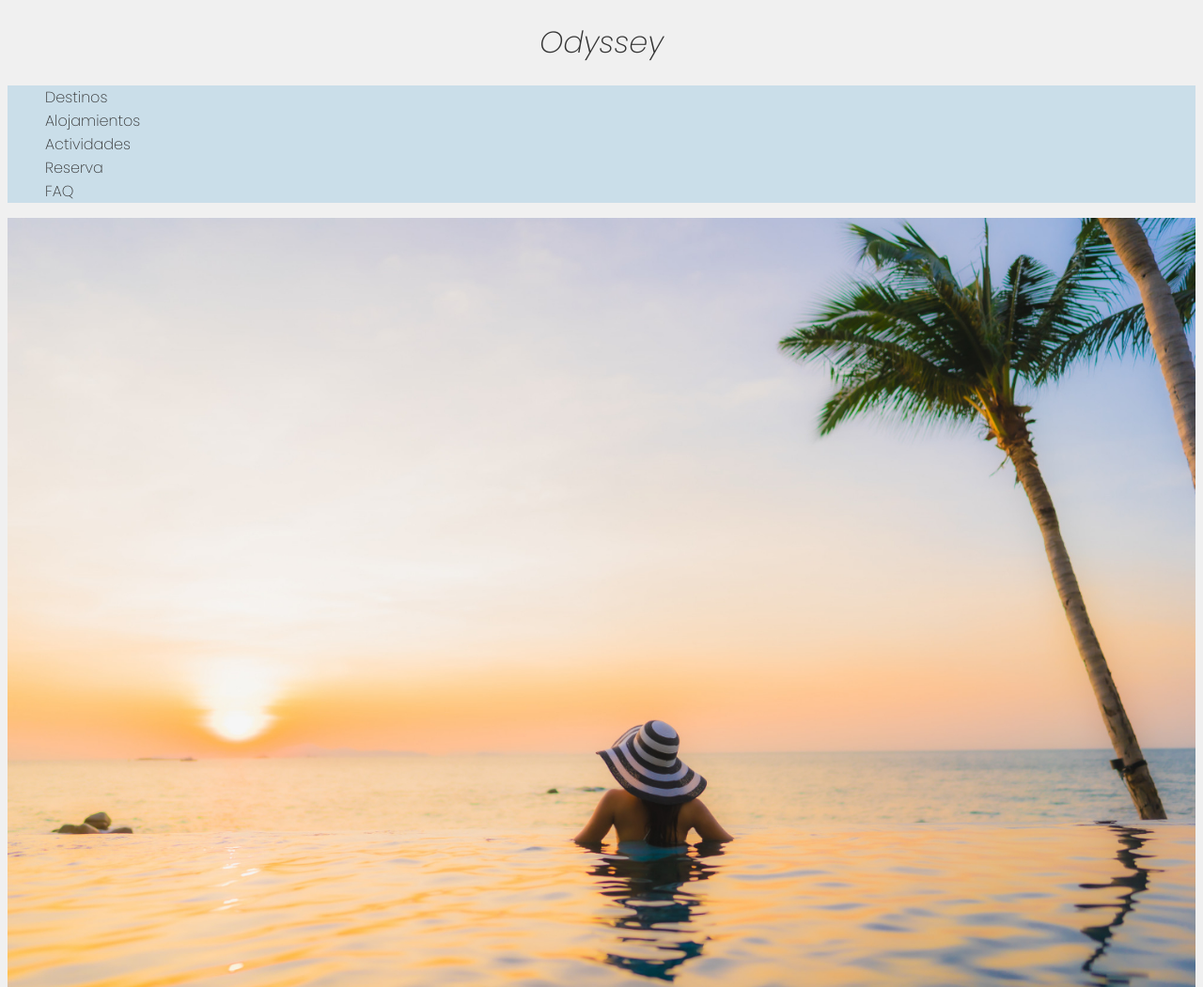
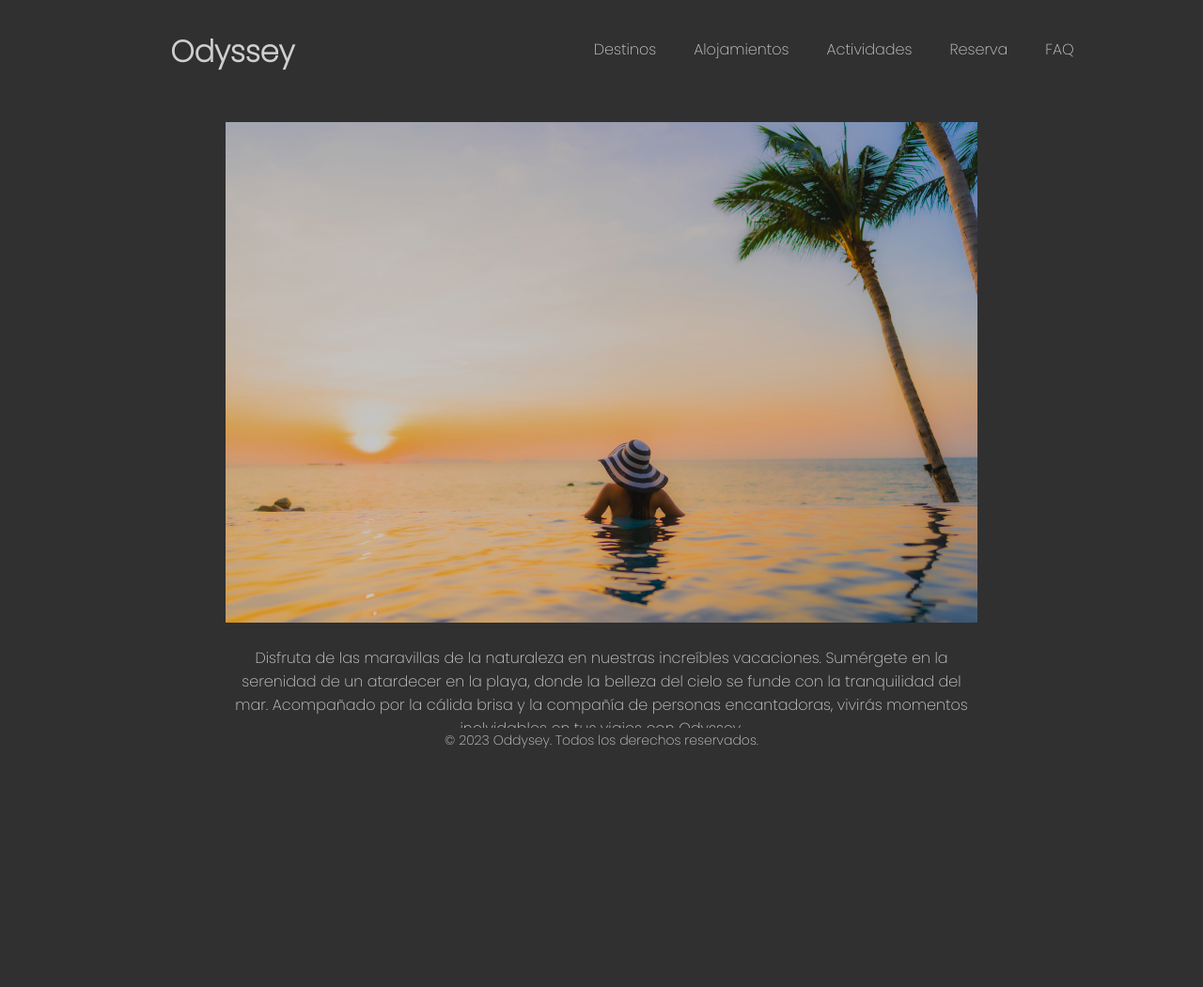
Before and after one commit to Dishape/DesarrolloWeb_Coderhouse, a plain HTML site: page index.html in a window 1280 px wide. Shown: the top 1051 px of the page at 94% size. After the commit the page ends 803 px from the top, so only its background shows below. Drawn offline with Linux system fonts and the light colour scheme.

Commit message:
modified:   index.html 	modified:   styles/style.css

```diff
--- a/index.html
+++ b/index.html
@@ -16,34 +16,58 @@
     />
   </head>
   <body>
-    <header>
-      <h1 class="main-title">Odyssey</h1>
+    <!-- NAVBAR -->
+    <header class="barra-menu">
+      <div class="bm-title--container">
+        <h1 class="bm-title">Odyssey</h1>
+      </div>
       <nav>
-        <ul>
-          <li><a href="./pages/destinos.html">Destinos</a></li>
-          <li><a href="./pages/alojamientos.html">Alojamientos</a></li>
-          <li><a href="./pages/actividades.html">Actividades</a></li>
-          <li><a href="./pages/reserva.html">Reserva</a></li>
-          <li><a href="./pages/faq.html">FAQ</a></li>
+        <ul class="bm-list">
+          <li class="bm-list--li">
+            <a href="./pages/destinos.html">Destinos</a>
+          </li>
+          <li class="bm-list--li">
+            <a href="./pages/alojamientos.html">Alojamientos</a>
+          </li>
+          <li class="bm-list--li">
+            <a href="./pages/actividades.html">Actividades</a>
+          </li>
+          <li class="bm-list--li">
+            <a href="./pages/reserva.html">Reserva</a>
+          </li>
+          <li class="bm-list--li"><a href="./pages/faq.html">FAQ</a></li>
         </ul>
       </nav>
     </header>
+    <div class="main-container">
       <main>
+        <!-- GALERIA -->
+        <section class="galeria-container">
+          <div class="main-img--container">
             <img
+              class="main-img"
               src="./assets/playa-atardecer.jpg"
               alt="Atardecer en una playa"
-        class="main-img"
             />
+          </div>
+        </section>
+        <section class="p-container">
           <p>
             Disfruta de las maravillas de la naturaleza en nuestras increíbles
-        vacaciones. Sumérgete en la serenidad de un atardecer en la playa, donde
-        la belleza del cielo se funde con la tranquilidad del mar. Acompañado
-        por la cálida brisa y la compañía de personas encantadoras, vivirás
-        momentos inolvidables en tus viajes con Odyssey.
+            vacaciones. Sumérgete en la serenidad de un atardecer en la playa,
+            donde la belleza del cielo se funde con la tranquilidad del mar.
+            Acompañado por la cálida brisa y la compañía de personas
+            encantadoras, vivirás momentos inolvidables en tus viajes con
+            Odyssey.
           </p>
+        </section>
       </main>
+      <!-- FOOTER -->
+    </div>
+    <div class="footer-container">
       <footer>
         <span>&copy; 2023 Oddysey. Todos los derechos reservados.</span>
       </footer>
+    </div>
   </body>
 </html>
--- a/styles/style.css
+++ b/styles/style.css
@@ -1,90 +1,148 @@
+/* RESET */
+
 * {
   font-family: "Poppins", sans-serif;
+  margin: 0;
+  padding: 0;
 }
 
 body {
-  background-color: #f0f0f0;
+  background-color: #303030;
 }
 
-.main-title {
-  color: #333;
-  font-weight: 200;
-  font-style: italic;
-  font-size: 32px;
+/* NAVBAR */
+
+.barra-menu {
+  display: flex;
+  justify-content: space-around;
+  width: 100%;
+  height: 70px;
+  padding: 20px;
+  position: fixed;
+  top: 0;
+  background-color: #303030;
+  z-index: 1;
+}
+
+.bm-title {
+  color: #cfcfcf;
+  text-align: center;
+}
+.bm-title--container {
+  width: 180px;
+  border-radius: 10px;
+  display: flex;
+  justify-content: center;
+  align-items: center;
+  transition: border-radius 0.3s ease, background-color 0.3s ease;
+}
+
+.bm-title--container:hover {
+  border-radius: 32px 64px;
+  background-color: #cfcfcf30;
+}
+
+.bm-list {
+  display: flex;
+}
+.bm-list--li:hover a {
+  text-decoration: underline;
+}
+
+.bm-list--li {
+  list-style-type: none;
+  padding: 20px;
+}
+
+.bm-list--li a {
+  text-decoration: none;
+  color: #cfcfcf;
+}
+
+/* MAIN CONTAINER */
+
+.main-container {
+  display: flex;
+  flex-direction: column;
+  align-items: center;
+  text-align: center;
+  margin-top: 100px;
+  padding: 10px;
+}
+
+/* GALERIA */
+
+.galeria-container {
+  display: flex;
+  flex-wrap: wrap;
+  justify-content: center;
+  text-align: center;
+  margin: 10px auto;
+  max-width: 800px;
+}
+
+.main-img--container {
+  display: flex;
+  justify-content: center;
+}
+
+.main-img {
+  max-width: 100%;
+  padding: 10px;
+  filter: brightness(0.8) saturate(120%);
+}
+
+.box-image {
+  max-width: 30%;
+  height: 400px;
+}
+
+/* Extras */
+
+.p-container {
+  padding: 5px;
+  max-width: 800px;
   text-align: center;
 }
 
-.main-title a {
-  text-decoration: none;
-  color: #333;
-  text-align: center;
+P {
+  color: #cfcfcf;
 }
 
-main {
-  text-align: center;
-}
-
-main p {
-  color: #333;
-  font-size: 15px;
-  font-weight: 200;
-  line-height: 1.5;
-  text-align: center;
-}
-
-h2{
+h2 {
   color: #333;
   font-weight: 200;
   font-style: bold;
   text-decoration: underline;
 }
-/* Nav */
-
-nav {
-  background-color: rgba(166, 206, 227, 0.5);
-}
-
-nav ul {
-  list-style-type: none;
-  font-weight: 200;
-}
-
-nav ul li a {
-  color: #333;
-  text-decoration: none;
-}
-
-/* Imagenes */
-
-.main-img {
-  max-width: 100%;
-  height: auto;
-}
-
-.box-image{
-  max-width: 30%;
-  height: 400px;
-}
 
 /* Footer */
 
-footer {
-  background-color: rgba(253, 191, 111, 0.5);
+.footer-container {
+  position: fixed;
+  bottom: 0;
+  left: 0;
+  width: 100%;
+  display: flex;
+  justify-content: center;
+  align-items: center;
   text-align: center;
   font-weight: 100;
+  background-color: #303030;
 }
 
 footer span {
-  color: #333333;
+  color: #cfcfcf;
   font-size: 14px;
   font-weight: 200;
+  text-align: center;
 }
 
 /* Form */
-form{
+form {
   text-align: left;
 }
 
-h4{
+h4 {
   text-align: center;
 }
```
Lines whose indentation alone changed are shown as unchanged.
